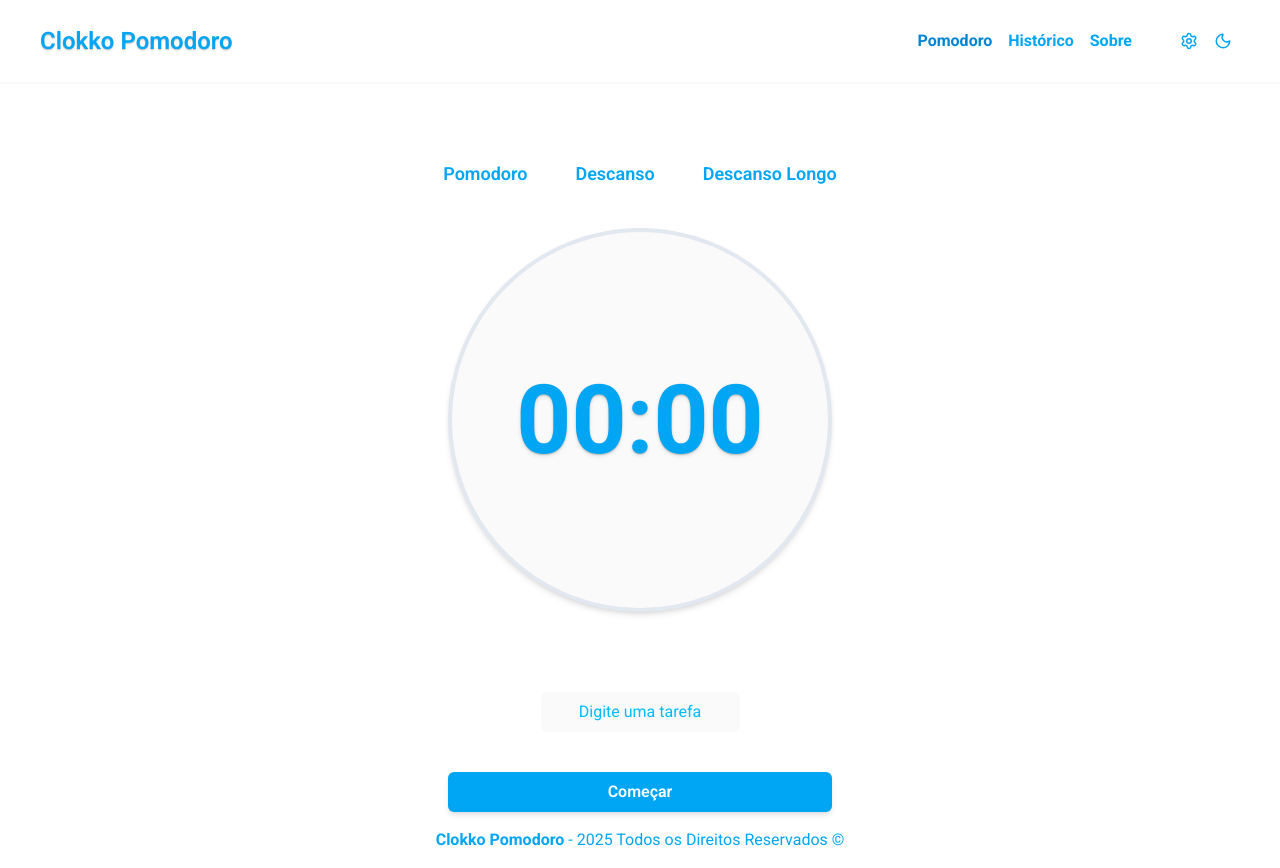
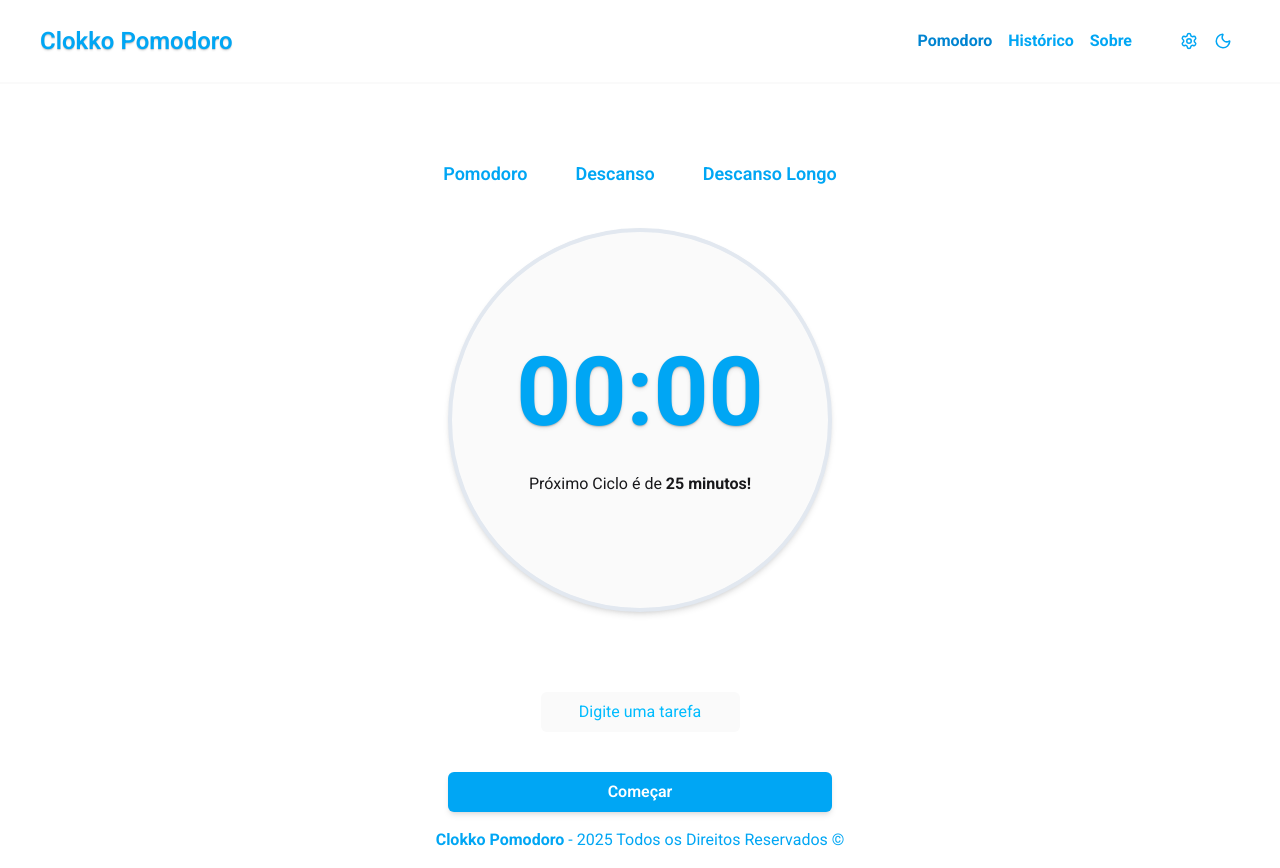
Before and after one commit to davifdev/clokko-pomodoro, a React (Vite) app: page / in a window 1280 px wide. Built offline with nearby package versions, Linux system fonts and the light colour scheme.

Commit message:
feat: create tips component

```diff
--- /dev/null
+++ b/src/components/tips-component.tsx
@@ -0,0 +1,57 @@
+import { useTaskContext } from '../contexts/TaskContext/task-context';
+
+interface TipsProps {
+  cycleType: 'working' | 'shortResting' | 'longResting';
+}
+
+const Tips = ({ cycleType }: TipsProps) => {
+  const { taskState } = useTaskContext();
+
+  const TipsMessageActive = {
+    working: (
+      <p>
+        Foque por <strong>{taskState.config.working} minutos!</strong>
+      </p>
+    ),
+    shortResting: (
+      <p>
+        Descanse por <strong>{taskState.config.shortResting} minutos!</strong>
+      </p>
+    ),
+    longResting: (
+      <p>
+        Descanse por <strong>{taskState.config.longResting} minutos!</strong>
+      </p>
+    ),
+  };
+  const TipsMessageNext = {
+    working: (
+      <p>
+        Próximo Ciclo é de <strong>{taskState.config.working} minutos!</strong>
+      </p>
+    ),
+    shortResting: (
+      <p>
+        Próximo descanso de{' '}
+        <strong>{taskState.config.shortResting} minutos!</strong>
+      </p>
+    ),
+    longResting: (
+      <p>
+        Próximo descanso de{' '}
+        <strong>{taskState.config.longResting} minutos!</strong>
+      </p>
+    ),
+  };
+
+  return (
+    <>
+      {taskState.activeTask && (
+        <p>{TipsMessageActive[taskState.activeTask.type]}</p>
+      )}
+      {!taskState.activeTask && <p>{TipsMessageNext[cycleType]}</p>}
+    </>
+  );
+};
+
+export default Tips;
--- a/src/pages/about-page.tsx
+++ b/src/pages/about-page.tsx
@@ -57,7 +57,7 @@ const About = () => {
           </ul>
 
           <h2 className="mb-6 text-2xl font-semibold dark:text-slate-100">
-            Mas no <strong>Chronos Pomodoro</strong> tem um diferencial 🚀
+            Mas no <strong>Clokko Pomodoro</strong> tem um diferencial 🚀
           </h2>
 
           <p className="mb-6 dark:text-slate-100">
@@ -136,7 +136,7 @@ const About = () => {
           </p>
 
           <h2 className="mb-6 text-2xl font-semibold dark:text-slate-100">
-            Por que usar o Chronos Pomodoro?
+            Por que usar o Clokko Pomodoro?
           </h2>
           <ul className="mb-6">
             <li className="dark:text-slate-100">
--- a/src/pages/home-page.tsx
+++ b/src/pages/home-page.tsx
@@ -8,6 +8,7 @@ import Input from '../components/input-component';
 import Timer from '../components/timer-component';
 import Cycles from '../components/cycles-component-';
 import CycleName from '../components/cycle-name-component';
+import Tips from '../components/tips-component';
 
 // Utils
 import type { TaskModel } from '../models/taskModel';
@@ -20,7 +21,6 @@ import { ActionsTypes } from '../contexts/TaskContext/action-types';
 const Home = () => {
   const { taskState, dispatch } = useTaskContext();
   const inputRef = useRef<HTMLInputElement | null>(null);
-
   const currentCycle = getCurrentCycle(taskState.currentCycle);
   const cycleType = getCycleType(currentCycle);
   console.log(currentCycle, cycleType);
@@ -65,8 +65,9 @@ const Home = () => {
             <CycleName>Descanso</CycleName>
             <CycleName>Descanso Longo</CycleName>
           </div>
-          <div className="flex h-96 w-96 items-center justify-center rounded-full border-4 border-slate-200 bg-zinc-50 p-2 shadow-md dark:border-slate-800 dark:bg-slate-900">
+          <div className="flex h-96 w-96 flex-col items-center justify-center gap-8 rounded-full border-4 border-slate-200 bg-zinc-50 p-2 shadow-md dark:border-slate-800 dark:bg-slate-900">
             <Timer />
+            <Tips cycleType={cycleType} />
           </div>
           <div className="flex flex-col items-center justify-center gap-10">
             <div className="flex items-center gap-2">
```
